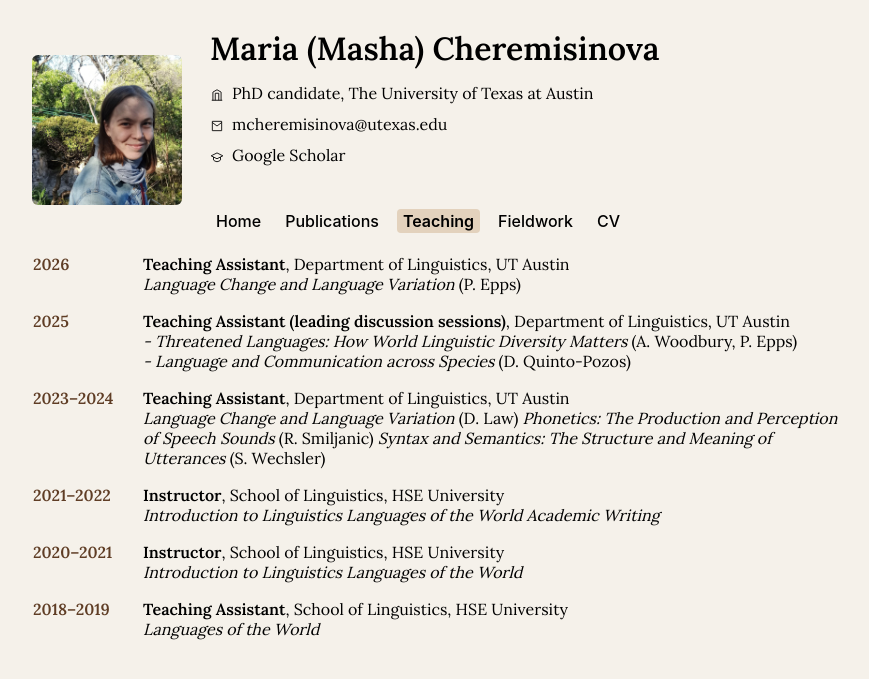
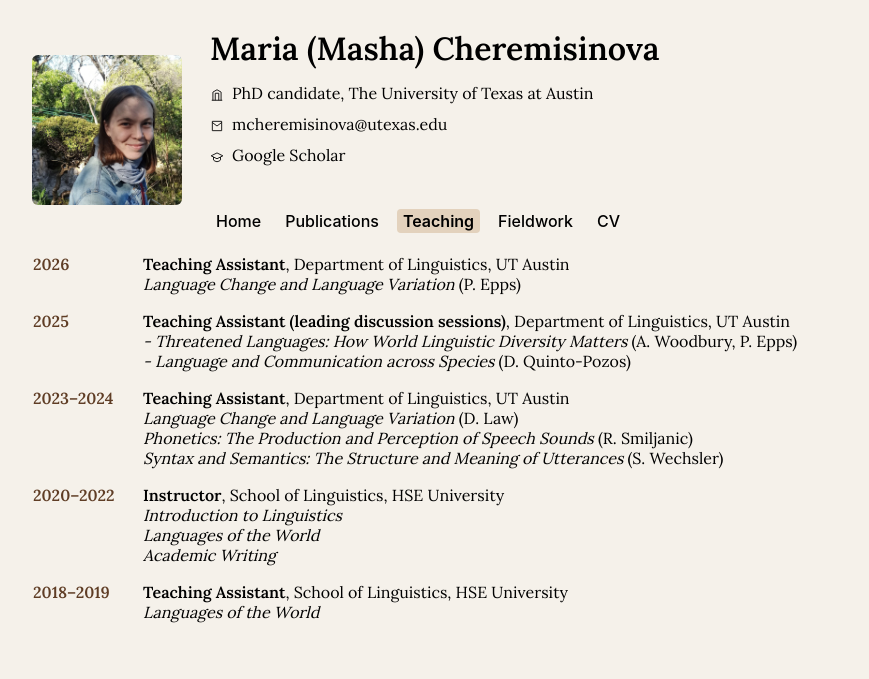
Before and after one commit to mashache/mashache.github.io, a Jekyll site: the page built from pages/teaching.md, in a window 1280 px wide. Shown: the top 679 px of the page, without its empty margins (202-1071 px from the left). Built offline with Jekyll 4.4.1, drawn with Linux system fonts in a browser that asks for light colours.

Commit message:
Update teaching.md

```diff
--- a/pages/teaching.md
+++ b/pages/teaching.md
@@ -26,28 +26,19 @@ show_title: false
     <td class="cv-year">2023–2024</td>
     <td>
       <strong>Teaching Assistant</strong>, Department of Linguistics, UT Austin<br>
-      <em>Language Change and Language Variation</em> (D. Law)
-<em>Phonetics: The Production and Perception of Speech Sounds</em> (R. Smiljanic)
+      <em>Language Change and Language Variation</em> (D. Law)<br>
+<em>Phonetics: The Production and Perception of Speech Sounds</em> (R. Smiljanic)<br>
 <em>Syntax and Semantics: The Structure and Meaning of Utterances</em> (S. Wechsler)
     </td>
   </tr>
 
    <tr>
-    <td class="cv-year">2021–2022</td>
+    <td class="cv-year">2020–2022</td>
     <td>
       <strong>Instructor</strong>, School of Linguistics, HSE University<br>
-      <em>Introduction to Linguistics</em>
-<em>Languages of the World</em>
+      <em>Introduction to Linguistics</em><br>
+<em>Languages of the World</em><br>
 <em>Academic Writing</em>
-    </td>
-  </tr>
-
-  <tr>
-    <td class="cv-year">2020–2021</td>
-    <td>
-      <strong>Instructor</strong>, School of Linguistics, HSE University<br>
-      <em>Introduction to Linguistics</em>
-<em>Languages of the World</em>
     </td>
   </tr>
 
```
